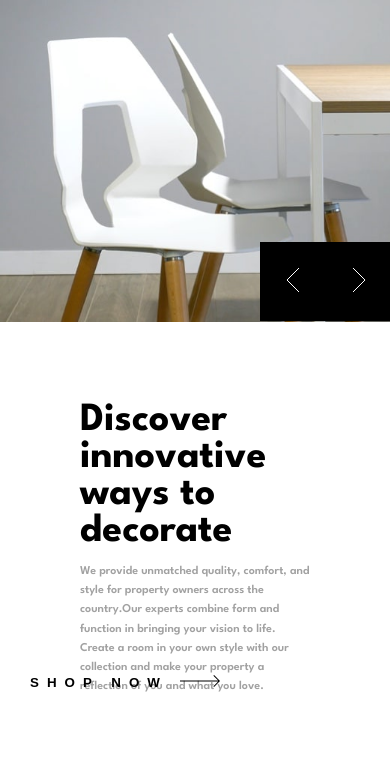
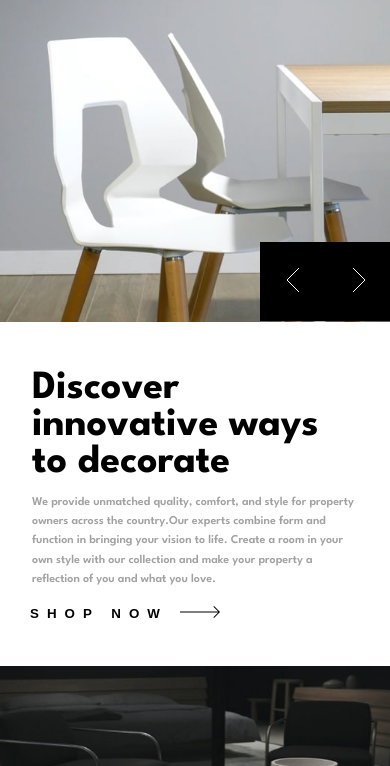
Before and after one commit to anow47/home-furniture, a plain HTML site: page index.html in a window 390 px wide. Shown: the part 78-844 px from the top of the page. Drawn offline with Linux system fonts and the light colour scheme; files whose address does not match are found by name; a web font is replaced by a local one.

Commit message:
fixed the responsive

```diff
--- a/assets/scss/layout/_about.scss
+++ b/assets/scss/layout/_about.scss
@@ -4,12 +4,14 @@
 
         @media (max-width: 1200px){
             display: block;
-            padding-top: 200px;
+            justify-content: center;
+            padding-top: 100px;
+
 
             &__text{
                 padding: 2rem;
                 text-align: center;
-                width: 420px;
+                // width: 420px;
             }
         }
 
--- a/assets/scss/layout/_home.scss
+++ b/assets/scss/layout/_home.scss
@@ -5,7 +5,6 @@
 
     @media (max-width: 1200px){
         grid-template-columns: 1fr;
-        // height: 100vh;
 
         &__main{
             height: 400px;
@@ -33,6 +32,16 @@
             position: absolute;
             top: 320px;
             right: 0;
+        }
+        &__sidebar{
+
+      .text_container{
+          .text{
+              margin: 0;
+              padding: 0 2rem;
+
+          }
+        }
         }
     }
     @media (min-width: 1200px){
@@ -74,7 +83,6 @@
         display: none;
         position: absolute;
         width: 100%;
-        justify-content: space-between;
         background-color: var(--White);
         padding: 50px;
         top: 0;
@@ -85,9 +93,10 @@
             background-color: transparent;
         }
         .mobile-menu{
+
             li a{
                 color: var(--Black);
-                margin: 2rem;
+                padding-left: 2rem;
                 font-weight: 700;
                 font-size: 20px;
             }
--- a/index.html
+++ b/index.html
@@ -39,7 +39,7 @@
       </div>
     </main>
     <aside class="home__sidebar flex sb">
-      <div>
+      <div class="text_container">
         <div class="text">
           <h1>Discover innovative ways to decorate</h1>
           <p>
```
Also changed, not shown: dist/style.css, 1 other file.
